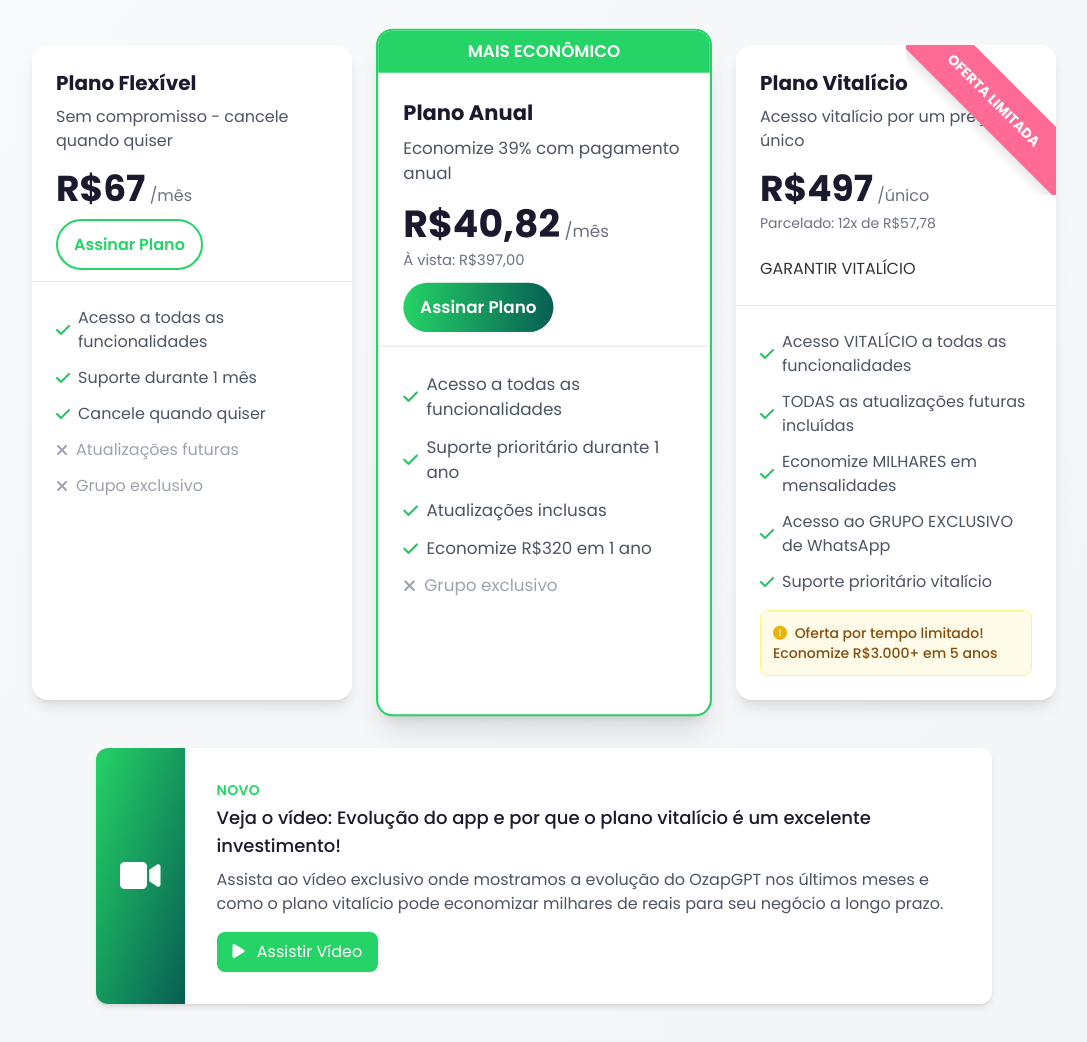
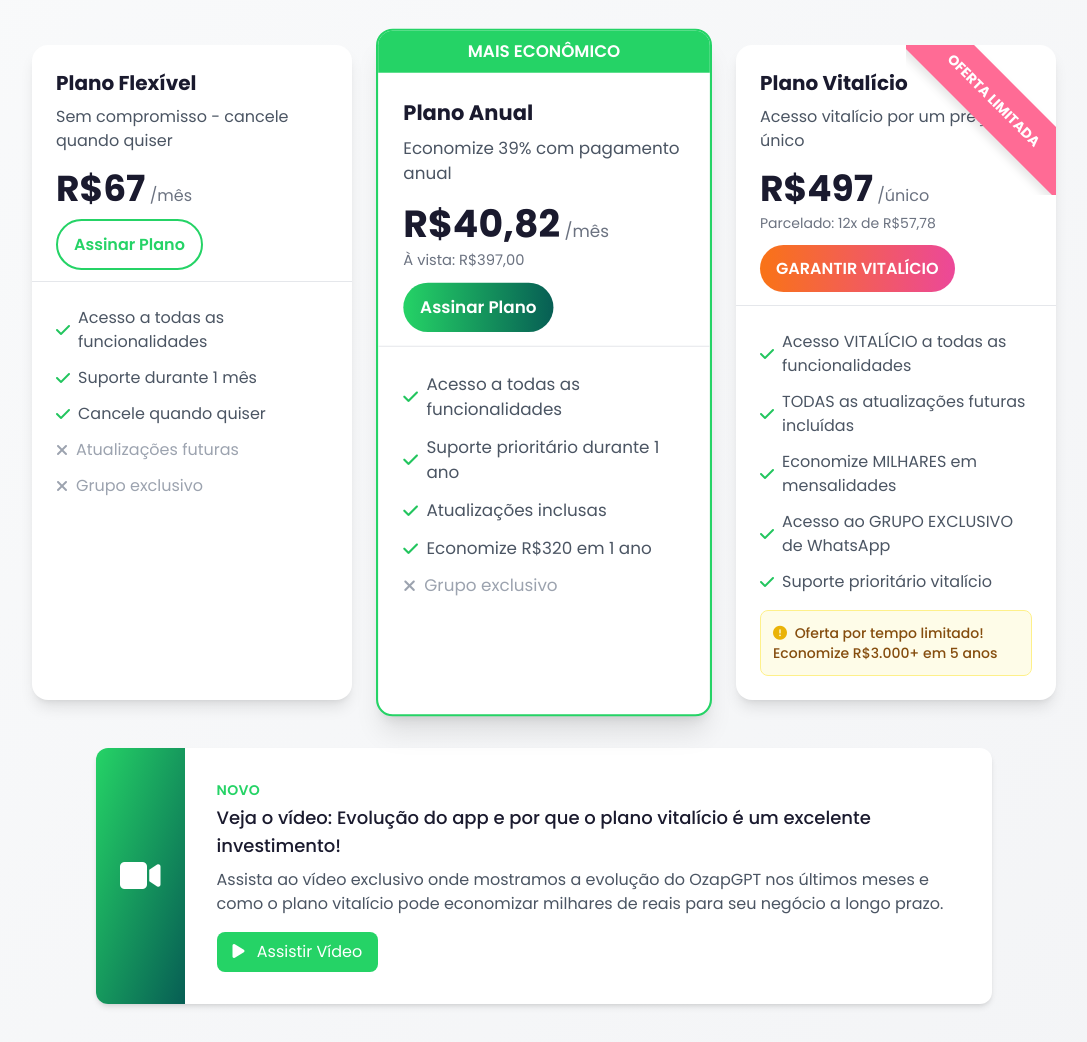
Before and after one commit to AdrielRattes-SERVIDORES-WEB/gpt, a plain HTML site: page index.html in a window 1280 px wide. Shown: the part 1781-2823 px from the top of the page, without its empty margins (96-1183 px from the left). Drawn offline with nearby package versions, Linux system fonts and the light colour scheme.

Commit message:
Update index.html

```diff
--- a/index.html
+++ b/index.html
@@ -739,7 +739,7 @@
                         </div>
                         <a
                             href="https://pay.cakto.com.br/6q3zps4_333391?affiliate=kEiGvtP9"
-                            <class="w-full px-4 py-3 rounded-full bg-gradient-to-r from-orange-500 to-pink-500 text-white font-semibold hover:opacity-90 transition duration-300 pulse-glow">
+                            class="w-full px-4 py-3 rounded-full bg-gradient-to-r from-orange-500 to-pink-500 text-white font-semibold hover:opacity-90 transition duration-300 pulse-glow">
                             GARANTIR VITALÍCIO
                         </a>
                     </div>
```
